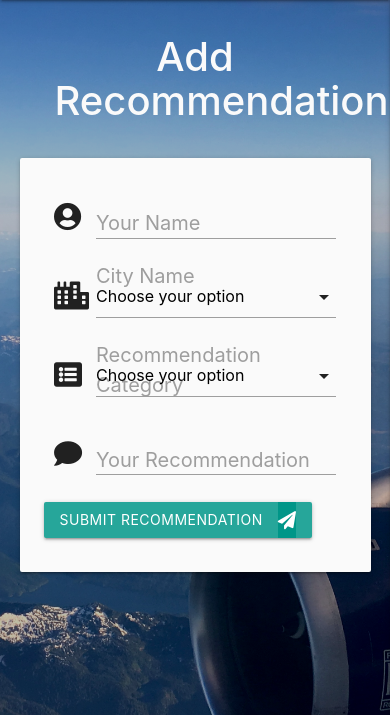
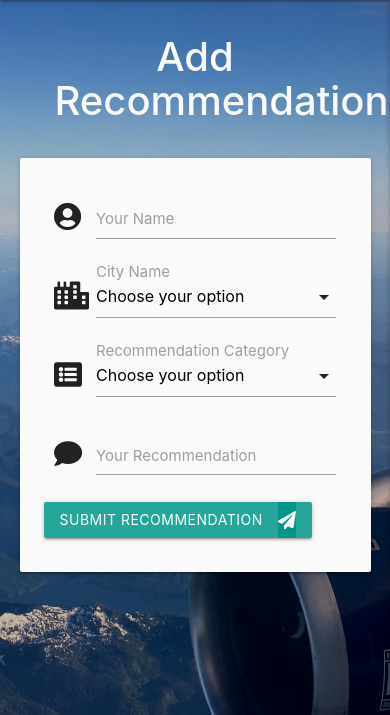
Before and after one commit to sian504/jetsetters-journal, a Flask app: page /add_recommendations in a window 390 px wide. Shown: the part 56-771 px from the top of the page. Run offline with Flask 2, Linux system fonts and the light colour scheme; data that the repository does not hold is empty; some libraries are stand-ins or nearby versions.

Commit message:
Adjusted labels on add/edit recs pages on small screens

```diff
--- a/static/css/style.css
+++ b/static/css/style.css
@@ -13,6 +13,13 @@ body {
     background-size: cover;
     background-color: #464646;
     padding-bottom: 45px;
+}
+
+
+/* Spacing */
+
+.row {
+    margin-bottom: 0;
 }
 
 
@@ -34,7 +41,9 @@ body {
     color: #fafafa;
     margin: 35px;
     text-align: center;
+    margin-bottom: 10px;
         }
+
 
 /* Navbar text */
 
@@ -52,6 +61,18 @@ nav .right > li > a {
     line-height: 2;
     color: #fafafa
         }
+
+
+/* Recommendations Forms */
+
+.row > .input-field > label {
+    font-size: 20px;
+}
+
+.row > .input-field > label[for="user"] {
+    font-size: 25px; /* Adjust the default font size as needed */
+}
+
 
 /* View recommendations text */
 
@@ -104,7 +125,9 @@ nav .right > li > a {
 
 #map {
     height: 400px;
+    margin-top: 10px;
 }
+
 
 /* Delete Confirmation Page */
 
@@ -134,18 +157,6 @@ nav .right > li > a {
     margin-bottom: 20px;
 }
 
-.row {
-    margin-bottom: 0;
-}
-
-.text {
-    margin-bottom: 10px;
-}
-
-#map {
-    margin-top: 10px;
-}
-
 
  /* Media query for small screens */
 @media only screen and (max-width: 600px) {
@@ -162,4 +173,11 @@ nav .right > li > a {
     .waves-effect {
         margin-bottom: 10px;
     }
+    .row > .input-field > label {
+        font-size: 15px;
+    }
+
+    .row > .input-field > label[for="user"] {
+        font-size: 15px;
+    }
 }
```
